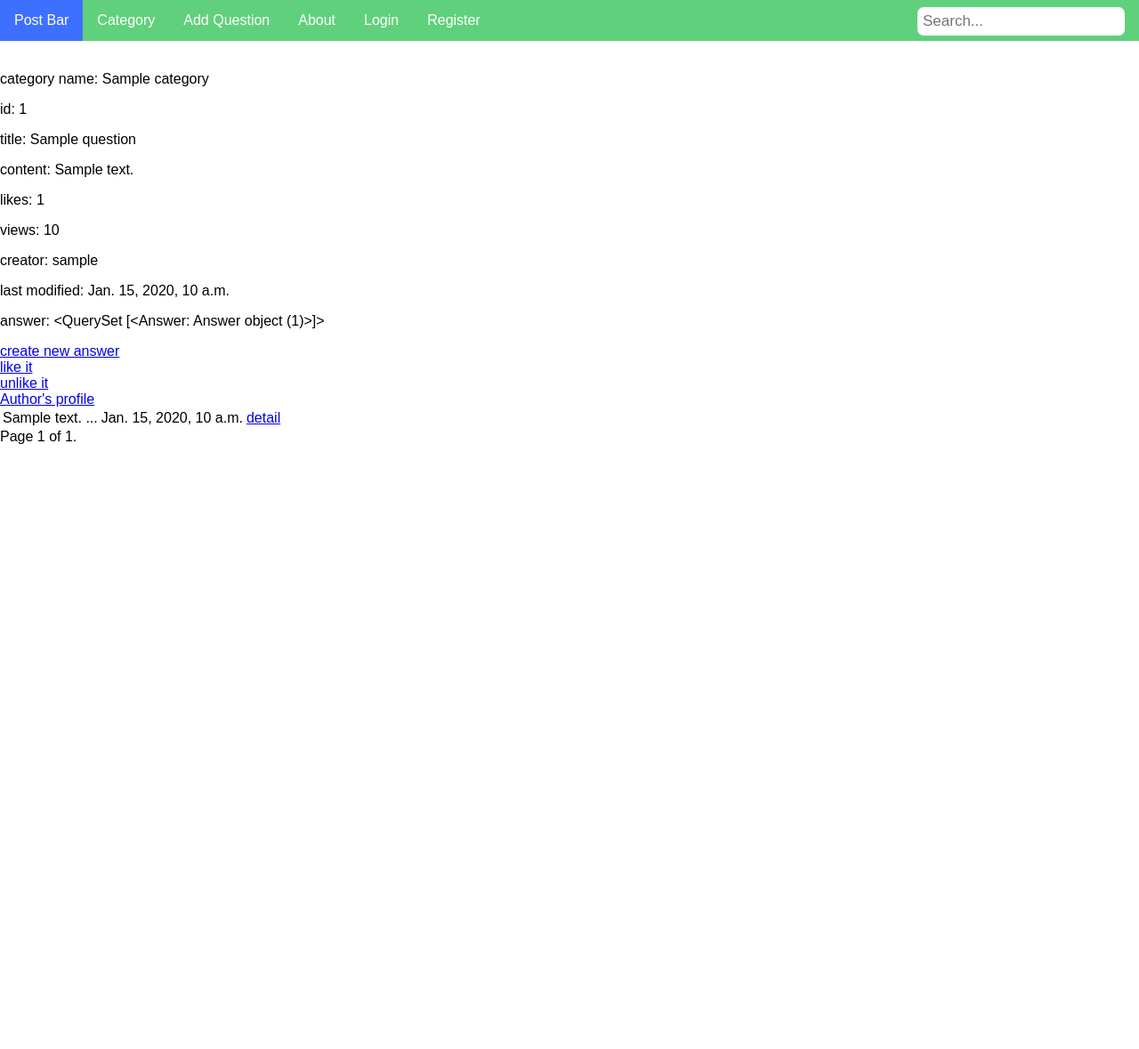
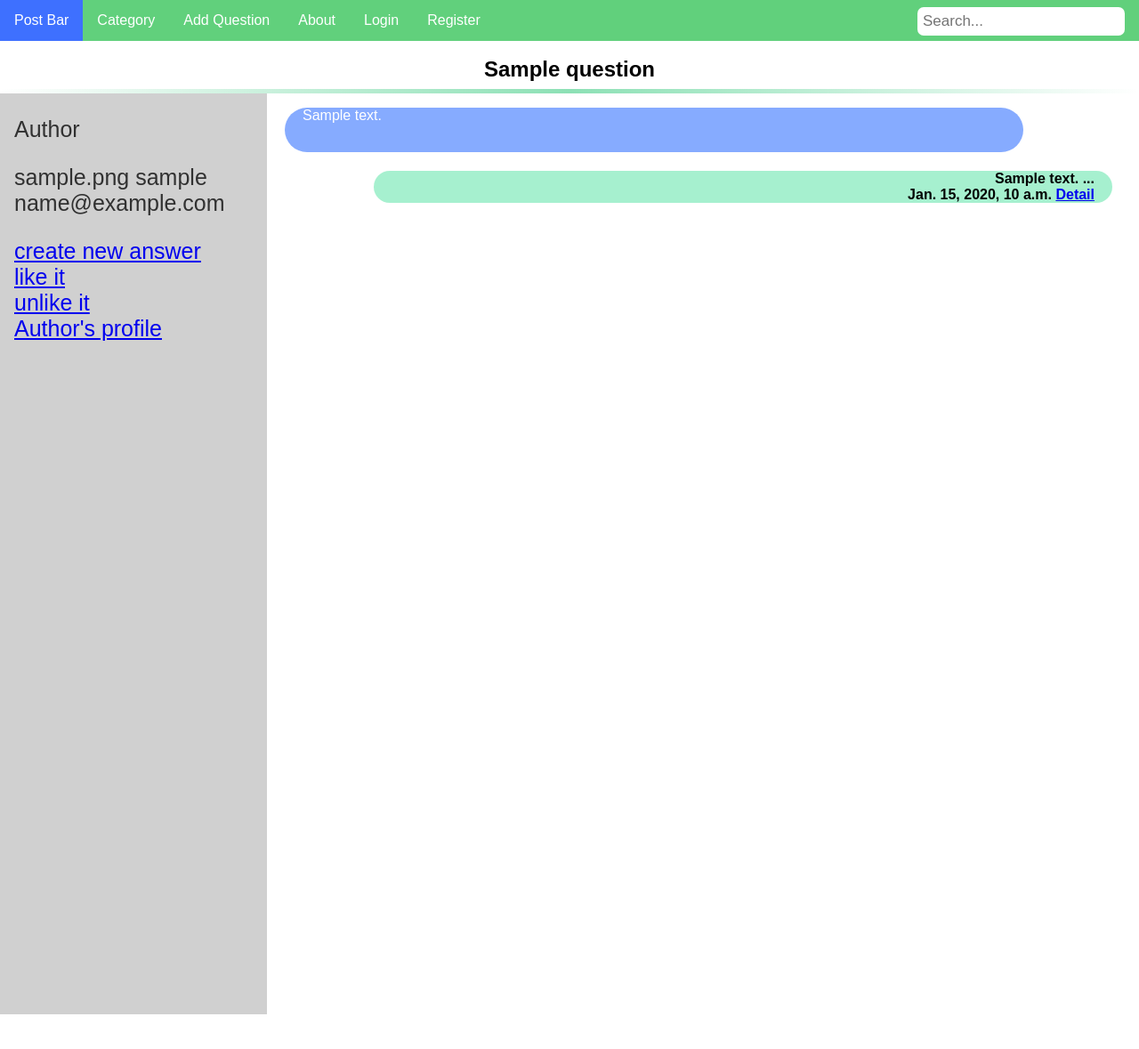
Before and after one commit to yangh567/WAD, a Django app: page /question_detail/1 in a window 1280 px wide. Shown: the top 1179 px of the page at 89% size. Run offline with Django 3.2, Linux system fonts and the light colour scheme; tables that the repository leaves empty hold one stand-in row (values such as "Sample post").

Commit message:
CSS for question_detail.

```diff
--- a/static/css/home.css
+++ b/static/css/home.css
@@ -43,7 +43,7 @@
 }
 .answer_part {
     text-align: left;
-        padding-left: 20px;
+    padding-left: 20px;
     background: rgba(99,228,171,0.57);
     border-radius: 25px;
     height: 100px;
--- a/static/css/question.css
+++ b/static/css/question.css
@@ -0,0 +1,61 @@
+.question_sidebar {
+  /*height: 100%; !* Full-height: remove this if you want "auto" height *!*/
+    margin-top: -8px;
+    width: 300px; /* Set the width of the sidebar */
+    position: fixed; /* Fixed Sidebar (stay in place on scroll) */
+    left: 0;
+    background-color: #d0d0d0; /* Black */
+    overflow-x: hidden; /* Disable horizontal scroll */
+    padding-top: 20px;
+    padding-bottom: 750px;
+
+}
+
+/* The navigation menu links */
+.content {
+    padding: 6px 8px 6px 16px;
+    text-decoration: none;
+    font-size: 25px;
+    color: #313131;
+    display: block;
+}
+
+/* When you mouse over the navigation links, change their color */
+.question_sidebar a:hover {
+  color: #66ffb8;
+}
+
+.question_sidebar a:visited {
+  color: #ffffff;
+}
+
+/* On smaller screens, where height is less than 450px, change the style of the sidebar (less padding and a smaller font size) */
+@media screen and (max-height: 450px) {
+  .sidenav {padding-top: 15px;}
+  .sidenav a {font-size: 18px;}
+}
+
+.question {
+    margin-left: 320px;
+    margin-right: 130px;
+    padding-left: 20px;
+    text-align: left;
+    border-radius: 25px;
+    background-color: rgba(67, 124, 255, 0.64);
+    color: white;
+    height: 50px;
+}
+
+.per_answer {
+    margin-left: 420px;
+    margin-right: 30px;
+    padding-right: 20px;
+    border-radius: 25px;
+    text-align: right;
+    background: rgba(99,228,171,0.57);
+    font-size: medium;
+}
+
+.pagination {
+    margin-top: 80px;
+}
--- a/templates/PostBar/answer_detail.html
+++ b/templates/PostBar/answer_detail.html
@@ -1,4 +1,10 @@
 {% extends 'PostBar/base.html' %}
+{% load staticfiles %}
+{% block css_block %}
+    <link rel="stylesheet" type="text/css" href="../../static/css/answers.css">
+{% endblock %}
+
+
 {% block body_block %}
 
 
--- a/templates/PostBar/question_detail.html
+++ b/templates/PostBar/question_detail.html
@@ -5,20 +5,25 @@
 {% endblock %}
 
 {% block body_block %}
-    <p>category name: {{ object.category.name }}</p>
-    <p>id: {{ object.id }}</p>
-    <p>title: {{ object.title }}</p>
-    <p>content: {{ object.content }}</p>
-    <p>likes: {{ object.likes }}</p>
-    <p>views: {{ object.views }}</p>
-    <p>creator: {{ object.user.username }}</p>
-    <p>last modified: {{ object.last_modified }}</p>
-    <p>answer: {{ object.get_answers }}</p>
-    {#    append question id to create#}
+    <div class="title">
+        <strong>{{ object.title }}</strong>
+    </div>
+
+    <hr/>
+
+    <div class="question_sidebar">
+        <div class="content">
+            <span>
+                Author
+            </span>
+            <p class="auth_info">
+                <picture class="auth_image"> {{ object.user.userprofile.picture }}</picture>
+                {{ object.user.username }}
+                {{ object.user.email }}
+            </p>
             {% if user.is_authenticated and user.id == object.user.id %}
                 <a href="{% url 'question_update' question.id %}" class="see_detail">edit</a>
             {% endif %}
-
             <div>
                 <a href="{% url 'answer_create' object.id %}">create new answer</a>
             </div>
@@ -33,17 +38,27 @@
             <div>
                 <a href="{% url 'user_profile_detail' object.user.id %}">Author's profile </a>
             </div>
+        </div>
+    </div>
 
+    <div class="question">
+        <p>
+            {{ object.content }}
+        </p>
+    </div>
+
+    <div class="answer_part">
         {% if answer_list %}
-        <table id="answer">
+            <h1 class="answer">
                 {% for answer in answer_list %}
-                <tr>
-                    <td>{{ answer.preview }}</td>
-                    <td>{{ answer.last_modified }}</td>
-                    <td><a href="{% url 'answer_detail' answer.id %}" class="see_detail">detail</a></td>
-                </tr>
+                    <p class="per_answer">
+                        {{ answer.preview }} <br>
+                        {{ answer.last_modified }}
+                        <a href="{% url 'answer_detail' answer.id %}">Detail</a>
+                    </p>
                 {% endfor %}
-        </table>
+            </h1>
+
             {% if is_paginated %}
                 <div class="pagination">
                 <span class="page-links">
@@ -63,4 +78,25 @@
             <h3>My answer</h3>
             <p>No answer found!!! :(</p>
         {% endif %}
+    </div>
  {% endblock %}
+
+
+
+
+
+
+
+
+
+
+{#    <p>category name: {{ object.category.name }}</p>#}
+{#    <p>id: {{ object.id }}</p>#}
+{#    <p>title: {{ object.title }}</p>#}
+{#    <p>content: {{ object.content }}</p>#}
+{#    <p>likes: {{ object.likes }}</p>#}
+{#    <p>views: {{ object.views }}</p>#}
+{#    <p>creator: {{ object.user.username }}</p>#}
+{#    <p>last modified: {{ object.last_modified }}</p>#}
+{#    <p>answer: {{ object.get_answers }}</p>#}
+    {#    append question id to create#}
--- a/templates/PostBar/question_list.html
+++ b/templates/PostBar/question_list.html
@@ -27,7 +27,7 @@
                     <a href="{% url 'question_detail' question.id %}" class="question_title">[ {{ question.category }} ] {{ question.title }}</a> <br>
                     <p class="question_content">{{ question.content }}</p> <br>
 {#                     <p class="likes">likes: {{ question.likes }} </p>#}
-                    <p class="answer_part"> {{ question.get_answers }} </p>
+                    <p class="answer_part"> {{ question.answers }} </p>
                 {% endfor %}
             </h1>
 
```
Lines whose indentation alone changed are shown as unchanged.
